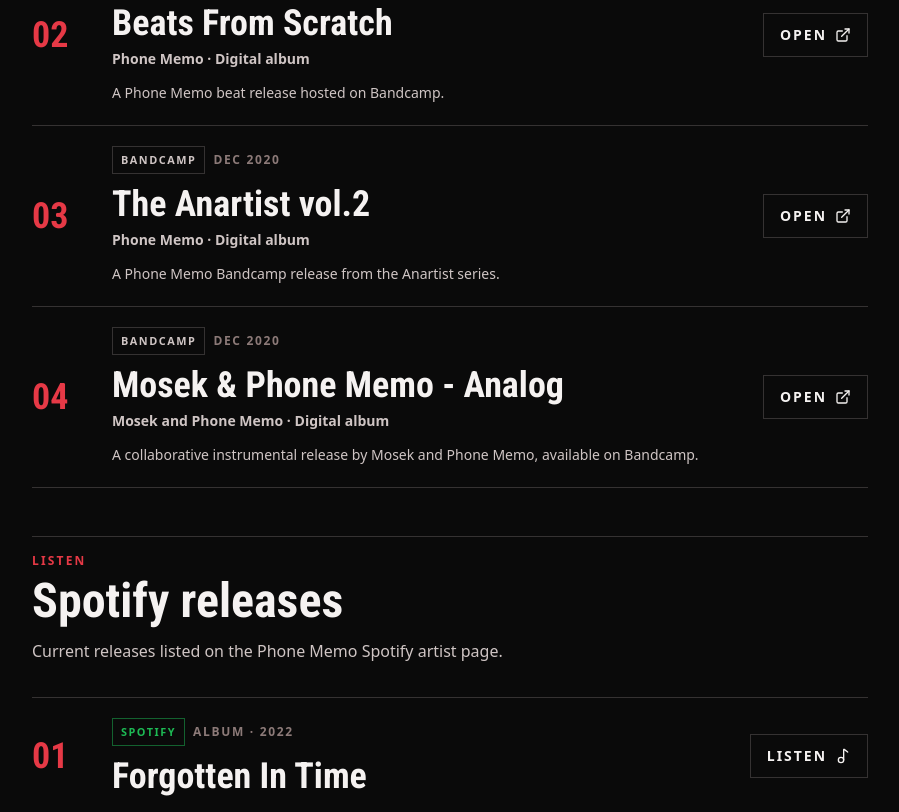
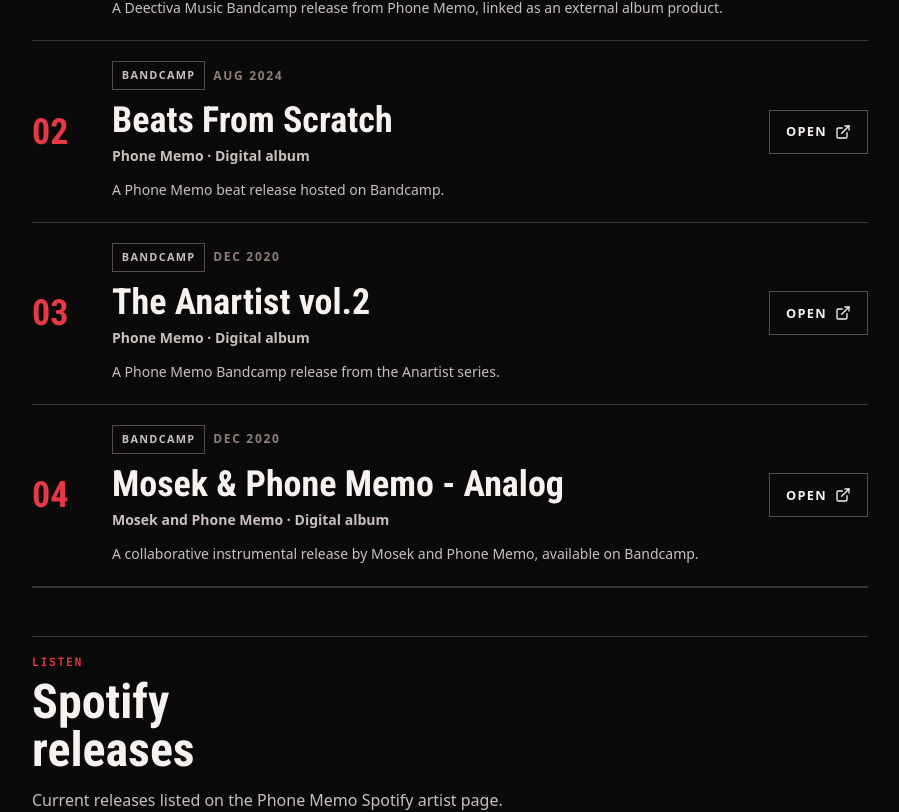
Before and after one commit to kawaii-kitsune/rap-sta-bam, a Next.js app: page /products in a window 1280 px wide. Shown: the part 1110-1922 px from the top of the page, without its empty margins (0-899 px from the left). Built offline with nearby package versions, Linux system fonts and the light colour scheme; no server answers.

Commit message:
Polish design system and add preview

```diff
--- a/src/app/globals.css
+++ b/src/app/globals.css
@@ -2,14 +2,17 @@
 
 :root {
   --background: #0a0a0a;
-  --panel: #161616;
-  --panel-2: #201f1f;
-  --foreground: #f5f2f1;
-  --muted: #cfc5c4;
-  --dim: #8c7a78;
+  --panel: #141211;
+  --panel-2: #1d1a19;
+  --surface-raised: #221f1e;
+  --foreground: #f7f1ef;
+  --muted: #c9bfbd;
+  --dim: #8f7d7a;
   --accent: #e63946;
   --accent-2: #a90f20;
-  --line: #353232;
+  --spotify: #1db954;
+  --line: #393331;
+  --line-strong: #574b48;
 }
 
 * {
@@ -22,8 +25,11 @@
 
 body {
   margin: 0;
-  background: var(--background);
+  background:
+    linear-gradient(180deg, rgba(230, 57, 70, 0.025), transparent 320px),
+    var(--background);
   color: var(--foreground);
+  text-rendering: optimizeLegibility;
 }
 
 a {
@@ -119,3 +125,124 @@
   background: var(--accent);
   cursor: pointer;
 }
+
+.site-header {
+  background: rgba(10, 9, 8, 0.92);
+  backdrop-filter: blur(18px);
+}
+
+.rsb-kicker {
+  font-family: var(--font-mono), monospace;
+  color: var(--accent);
+  font-size: 0.72rem;
+  font-weight: 800;
+  letter-spacing: 0.14em;
+  text-transform: uppercase;
+}
+
+.rsb-button {
+  display: inline-flex;
+  min-height: 3rem;
+  align-items: center;
+  justify-content: center;
+  gap: 0.5rem;
+  border: 1px solid var(--accent);
+  background: var(--accent);
+  color: #100908;
+  padding: 0.78rem 1.15rem;
+  font-size: 0.86rem;
+  font-weight: 900;
+  letter-spacing: 0.08em;
+  text-transform: uppercase;
+  transition: transform 160ms ease, border-color 160ms ease, background 160ms ease, color 160ms ease;
+}
+
+.rsb-button:hover {
+  background: var(--foreground);
+  border-color: var(--foreground);
+  transform: translateY(-1px);
+}
+
+.rsb-button-secondary {
+  display: inline-flex;
+  min-height: 2.75rem;
+  align-items: center;
+  justify-content: center;
+  gap: 0.5rem;
+  border: 1px solid var(--line-strong);
+  color: var(--foreground);
+  padding: 0.68rem 1rem;
+  font-size: 0.8rem;
+  font-weight: 900;
+  letter-spacing: 0.1em;
+  text-transform: uppercase;
+  transition: border-color 160ms ease, color 160ms ease, background 160ms ease;
+}
+
+.rsb-button-secondary:hover {
+  border-color: var(--accent);
+  color: var(--accent);
+  background: rgba(230, 57, 70, 0.06);
+}
+
+.rsb-surface {
+  border: 1px solid var(--line);
+  background: color-mix(in srgb, var(--panel) 88%, black);
+}
+
+.rsb-panel {
+  border-block: 1px solid var(--line);
+  background: linear-gradient(180deg, rgba(255,255,255,0.025), rgba(255,255,255,0));
+}
+
+.rsb-row {
+  border-bottom: 1px solid var(--line);
+  transition: background 160ms ease, border-color 160ms ease;
+}
+
+.rsb-row:hover {
+  background: rgba(255, 255, 255, 0.025);
+  border-color: var(--line-strong);
+}
+
+.rsb-chip {
+  display: inline-flex;
+  min-height: 1.8rem;
+  align-items: center;
+  border: 1px solid var(--line-strong);
+  padding: 0 0.55rem;
+  font-size: 0.68rem;
+  font-weight: 900;
+  letter-spacing: 0.12em;
+  text-transform: uppercase;
+}
+
+.rsb-chip-accent {
+  border-color: var(--accent);
+  background: var(--accent);
+  color: #100908;
+}
+
+.rsb-chip-spotify {
+  border-color: color-mix(in srgb, var(--spotify) 60%, transparent);
+  color: var(--spotify);
+}
+
+.section-heading {
+  border-top: 1px solid var(--line);
+  padding-top: 1rem;
+}
+
+.section-heading-title {
+  max-width: 12ch;
+}
+
+@media (max-width: 640px) {
+  .poster-title {
+    line-height: 0.92;
+  }
+
+  .section-heading-title {
+    max-width: 100%;
+  }
+}
--- a/src/app/products/page.tsx
+++ b/src/app/products/page.tsx
@@ -13,7 +13,7 @@
 });
 
 function platformTone(platform: string) {
-  return platform === "ElasticStage" ? "bg-[var(--accent)] text-black" : "border border-[var(--line)] text-[var(--muted)]";
+  return platform === "ElasticStage" ? "rsb-chip rsb-chip-accent" : "rsb-chip text-[var(--muted)]";
 }
 
 export default function ProductsPage() {
@@ -48,7 +48,7 @@
                   href={featured.url}
                   target="_blank"
                   rel="noreferrer"
-                  className="inline-flex min-h-12 items-center justify-center gap-2 bg-[var(--accent)] px-5 py-3 text-sm font-black uppercase tracking-[0.14em] text-black transition hover:bg-[var(--foreground)]"
+                  className="rsb-button"
                 >
                   Open product <ArrowUpRight className="h-4 w-4" aria-hidden="true" />
                 </a>
@@ -60,7 +60,7 @@
             <SectionHeading eyebrow="Buy / support" title="Bandcamp / ElasticStage" copy="Direct product and support links for people who want to buy or support the releases." />
             <div className="mt-5 grid gap-0 border-y border-[var(--line)]">
               {otherProducts.map((product, index) => (
-                <article key={product.slug} className="grid gap-4 border-b border-[var(--line)] py-5 last:border-b-0 sm:grid-cols-[4rem_1fr_auto] sm:items-center">
+                <article key={product.slug} className="rsb-row grid gap-4 py-5 last:border-b-0 sm:grid-cols-[4rem_1fr_auto] sm:items-center">
                   <div className="display-font text-4xl text-[var(--accent)]">{String(index + 1).padStart(2, "0")}</div>
                   <div>
                     <div className="flex flex-wrap items-center gap-2">
@@ -77,7 +77,7 @@
                     href={product.url}
                     target="_blank"
                     rel="noreferrer"
-                    className="inline-flex min-h-11 items-center justify-center gap-2 border border-[var(--line)] px-4 py-2 text-sm font-black uppercase tracking-[0.14em] text-[var(--foreground)] transition hover:border-[var(--accent)] hover:text-[var(--accent)]"
+                    className="rsb-button-secondary"
                   >
                     Open <ExternalLink className="h-4 w-4" aria-hidden="true" />
                   </a>
@@ -90,11 +90,11 @@
             <SectionHeading eyebrow="Listen" title="Spotify releases" copy="Current releases listed on the Phone Memo Spotify artist page." />
             <div className="mt-5 grid gap-0 border-y border-[var(--line)]">
               {spotifyReleases.map((release, index) => (
-                <article key={release.url} className="grid gap-4 border-b border-[var(--line)] py-5 last:border-b-0 sm:grid-cols-[4rem_1fr_auto] sm:items-center">
+                <article key={release.url} className="rsb-row grid gap-4 py-5 last:border-b-0 sm:grid-cols-[4rem_1fr_auto] sm:items-center">
                   <div className="display-font text-4xl text-[var(--accent)]">{String(index + 1).padStart(2, "0")}</div>
                   <div>
                     <div className="flex flex-wrap items-center gap-2">
-                      <span className="inline-flex min-h-7 items-center border border-[#1db954]/50 px-2 text-[0.68rem] font-black uppercase tracking-[0.14em] text-[#1db954]">Spotify</span>
+                      <span className="rsb-chip rsb-chip-spotify">Spotify</span>
                       <span className="text-xs font-bold uppercase tracking-[0.14em] text-[var(--dim)]">{release.kind} · {release.year}</span>
                     </div>
                     <h2 className="mt-3 display-font text-4xl leading-none">{release.title}</h2>
@@ -103,7 +103,7 @@
                     href={release.url}
                     target="_blank"
                     rel="noreferrer"
-                    className="inline-flex min-h-11 items-center justify-center gap-2 border border-[var(--line)] px-4 py-2 text-sm font-black uppercase tracking-[0.14em] text-[var(--foreground)] transition hover:border-[#1db954] hover:text-[#1db954]"
+                    className="rsb-button-secondary hover:border-[#1db954] hover:text-[#1db954]"
                   >
                     Listen <Music2 className="h-4 w-4" aria-hidden="true" />
                   </a>
@@ -121,7 +121,7 @@
                   href={track.url}
                   target="_blank"
                   rel="noreferrer"
-                  className="grid gap-3 border-b border-[var(--line)] py-4 last:border-b-0 hover:text-[#1db954] sm:grid-cols-[3rem_1fr_auto] sm:items-center"
+                  className="rsb-row grid gap-3 py-4 last:border-b-0 hover:text-[#1db954] sm:grid-cols-[3rem_1fr_auto] sm:items-center"
                 >
                   <span className="font-black text-[var(--accent)]">{String(index + 1).padStart(2, "0")}</span>
                   <span>
@@ -147,7 +147,7 @@
                 <Disc3 className="mt-1 h-4 w-4 shrink-0 text-[var(--accent)]" aria-hidden="true" />
                 Spotify artist page: {spotifyArtist.monthlyListeners} monthly listeners, {spotifyArtist.followers} followers. Data checked on 15/07/2026.
               </p>
-              <a href={spotifyArtist.url} target="_blank" rel="noreferrer" className="inline-flex min-h-11 items-center justify-center gap-2 border border-[#1db954]/60 px-4 py-2 text-sm font-black uppercase tracking-[0.14em] text-[#1db954] hover:bg-[#1db954] hover:text-black">
+              <a href={spotifyArtist.url} target="_blank" rel="noreferrer" className="rsb-button-secondary border-[#1db954]/60 text-[#1db954] hover:bg-[#1db954] hover:text-black">
                 Open Spotify artist <ArrowUpRight className="h-4 w-4" aria-hidden="true" />
               </a>
             </div>
--- a/src/components/Header.tsx
+++ b/src/components/Header.tsx
@@ -19,7 +19,7 @@
   const pathname = usePathname();
 
   return (
-    <header className="sticky top-0 z-40 border-b border-[var(--line)] bg-[#0b0a09]/98">
+    <header className="site-header sticky top-0 z-40 border-b border-[var(--line)]">
       <Container className="relative flex min-h-16 items-center justify-between gap-4 py-3">
         <Link href="/" className="inline-flex items-center">
           <Image src="/assets/logo/logo-white-red.png" alt="Ραπ Στα Μπαμ" width={56} height={52} priority className="h-10 w-auto" />
@@ -34,7 +34,7 @@
                 key={item.href}
                 href={item.href}
                 aria-current={active ? "page" : undefined}
-                className={`px-3 py-2 text-sm font-bold transition ${active ? "text-[var(--accent)]" : "text-[var(--muted)] hover:text-[var(--foreground)]"}`}
+                className={`px-3 py-2 text-sm font-bold transition ${active ? "bg-[var(--panel)] text-[var(--accent)]" : "text-[var(--muted)] hover:bg-[var(--panel)] hover:text-[var(--foreground)]"}`}
               >
                 {item.label}
               </Link>
--- a/src/components/SectionHeading.tsx
+++ b/src/components/SectionHeading.tsx
@@ -8,9 +8,9 @@
   copy?: string;
 }) {
   return (
-    <div className="mb-8 border-t border-[var(--line)] pt-4">
-      {eyebrow ? <p className="text-xs font-bold uppercase tracking-[0.18em] text-[var(--accent)]">{eyebrow}</p> : null}
-      <h2 className="display-font mt-2 text-4xl leading-none sm:text-5xl">{title}</h2>
+    <div className="section-heading mb-8">
+      {eyebrow ? <p className="rsb-kicker">{eyebrow}</p> : null}
+      <h2 className="section-heading-title display-font mt-2 text-4xl leading-none sm:text-5xl">{title}</h2>
       {copy ? <p className="mt-3 max-w-2xl text-base leading-7 text-[var(--muted)]">{copy}</p> : null}
     </div>
   );
```
Also changed, not shown: src/app/design-preview/page.tsx (added, +110 -0 lines), src/app/page.tsx (+6 -6 lines), src/components/Hero.tsx (+4 -4 lines).
